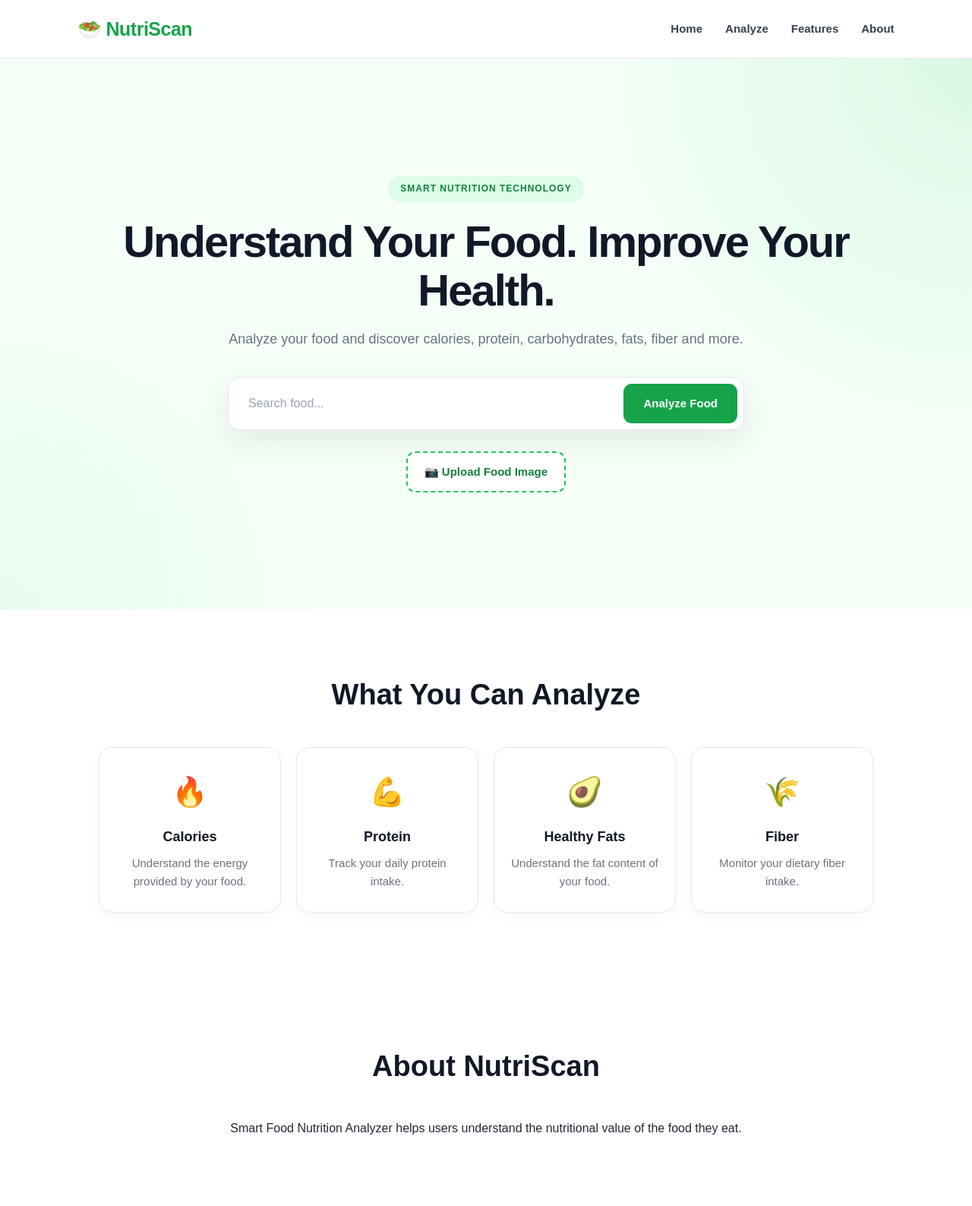
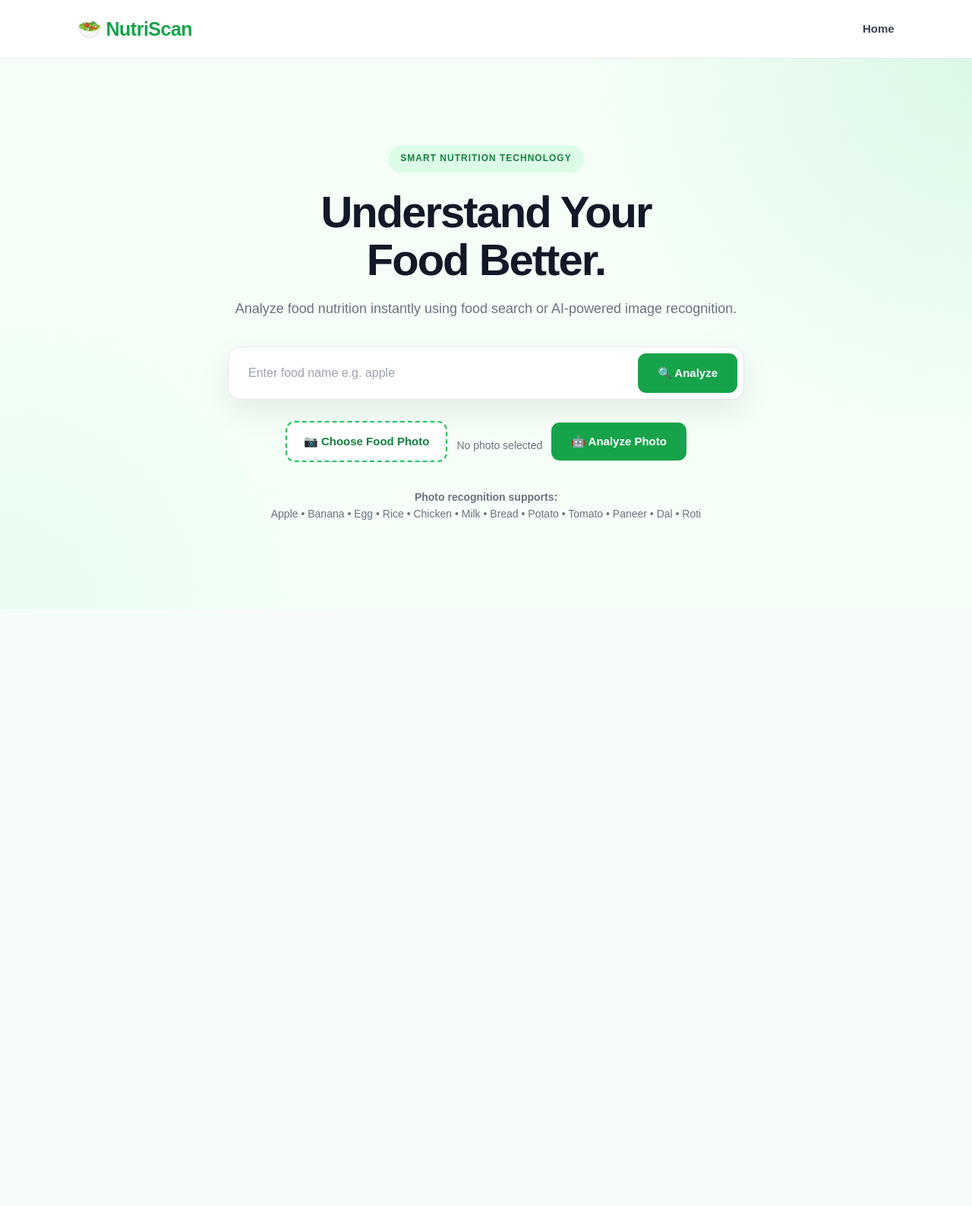
Before and after one commit to SatyamVerse/smart-food-nutrition-analyzer, a Flask app: page / in a window 1280 px wide. Shown: the whole page at 76% size. After the commit the page ends 802 px from the top, so only its background shows below. Run offline with Flask 3, Linux system fonts and the light colour scheme.

Commit message:
Refactor index.html for improved layout and features
Updated the title and improved the layout of the HTML structure. Enhanced the hero section and added functionality for file uploads.

```diff
--- a/templates/index.html
+++ b/templates/index.html
@@ -5,14 +5,17 @@
 
     <meta charset="UTF-8">
 
-    <meta name="viewport"
-          content="width=device-width, initial-scale=1.0">
+    <meta
+        name="viewport"
+        content="width=device-width, initial-scale=1.0"
+    >
 
-    <title>Smart Food Nutrition Analyzer</title>
+    <title>NutriScan - Smart Food Nutrition Analyzer</title>
 
-    <!-- Main CSS -->
-    <link rel="stylesheet"
-          href="{{ url_for('static', filename='css/style.css') }}">
+    <link
+        rel="stylesheet"
+        href="{{ url_for('static', filename='css/style.css') }}"
+    >
 
 </head>
 
@@ -20,37 +23,22 @@
 <body>
 
 
-    <!-- ========================================
+    <!-- =====================================================
          NAVBAR
-    ========================================= -->
+    ====================================================== -->
 
     <nav class="navbar">
-
-        <!-- Logo -->
 
         <div class="logo">
             🥗 NutriScan
         </div>
 
-
-        <!-- Navigation Links -->
-
         <ul class="nav-links">
 
             <li>
-                <a href="/">Home</a>
-            </li>
-
-            <li>
-                <a href="#analyze">Analyze</a>
-            </li>
-
-            <li>
-                <a href="#features">Features</a>
-            </li>
-
-            <li>
-                <a href="#about">About</a>
+                <a href="/">
+                    Home
+                </a>
             </li>
 
         </ul>
@@ -58,86 +46,148 @@
     </nav>
 
 
+    <!-- =====================================================
+         HERO
+    ====================================================== -->
 
-    <!-- =======================================
-         HERO SECTION
-    ======================================== -->
-
-    <section class="hero" id="analyze">
+    <section class="hero">
 
         <div class="hero-content">
 
 
-            <!-- Main Heading -->
-
             <h1>
-
-                Understand Your Food.
-
-                <span>
-                    Improve Your Health.
-                </span>
-
+                Understand Your
+                <br>
+                <span>Food Better.</span>
             </h1>
 
 
-            <!-- Description -->
-
             <p>
-
-                Analyze your food and discover
-                calories, protein, carbohydrates,
-                fats, fiber and more.
-
+                Analyze food nutrition instantly using
+                food search or AI-powered image recognition.
             </p>
 
 
-
-            <!-- ===============================
-                 FOOD SEARCH
-            ================================ -->
+            <!-- =================================================
+                 TEXT SEARCH
+            ================================================== -->
 
             <form
+                action="/analyze"
+                method="POST"
                 class="search-box"
-    action="/analyze"
-    method="POST">
+            >
 
                 <input
                     type="text"
                     name="food"
-        placeholder="Search food..."
-        required
+                    placeholder="Enter food name e.g. apple"
+                    autocomplete="off"
                 >
 
                 <button
                     type="submit"
-        class="analyze-btn">
-
-        Analyze Food
-
+                    class="analyze-btn"
+                >
+                    🔍 Analyze
                 </button>
 
             </form>
 
 
+            <!-- Error -->
 
-            <!-- ===============================
+            {% if error %}
+
+                <p
+                    style="
+                        color: #dc2626;
+                        margin-top: 15px;
+                        font-weight: 600;
+                    "
+                >
+                    {{ error }}
+                </p>
+
+            {% endif %}
+
+
+            <!-- =================================================
                  IMAGE UPLOAD
-            ================================ -->
+            ================================================== -->
 
             <div class="upload-section">
 
+
+                <form
+                    action="/upload"
+                    method="POST"
+                    enctype="multipart/form-data"
+                >
+
+
                     <label class="upload-btn">
 
-                    📷 Upload Food Image
+                        📷 Choose Food Photo
 
                         <input
                             type="file"
-                        accept="image/*"
-                        id="foodImage"
+                            name="food_image"
+                            accept="image/jpeg,image/png,image/webp"
+                            required
+                            onchange="showFileName(this)"
                         >
 
                     </label>
+
+
+                    <span
+                        id="file-name"
+                        style="
+                            display: block;
+                            margin-top: 10px;
+                            color: #6b7280;
+                            font-size: 14px;
+                        "
+                    >
+                        No photo selected
+                    </span>
+
+
+                    <button
+                        type="submit"
+                        class="analyze-btn"
+                    >
+                        🤖 Analyze Photo
+                    </button>
+
+
+                </form>
+
+            </div>
+
+
+            <!-- =================================================
+                 SUPPORTED FOODS
+            ================================================== -->
+
+            <div
+                style="
+                    margin-top: 35px;
+                    color: #6b7280;
+                    font-size: 14px;
+                "
+            >
+
+                <strong>
+                    Photo recognition supports:
+                </strong>
+
+                <br>
+
+                Apple • Banana • Egg • Rice • Chicken •
+                Milk • Bread • Potato • Tomato • Paneer •
+                Dal • Roti
 
             </div>
 
@@ -147,150 +197,33 @@
     </section>
 
 
+    <!-- =====================================================
+         JAVASCRIPT
+    ====================================================== -->
 
-        </div>
+    <script>
 
-    </section>
+        function showFileName(input) {
 
+            const fileName =
+                document.getElementById("file-name");
 
+            if (input.files.length > 0) {
 
-    <!-- =========================================
-         FEATURES SECTION
-    ========================================== -->
+                fileName.textContent =
+                    "Selected: " +
+                    input.files[0].name;
 
-    <section
-        class="features"
-        id="features">
+            } else {
 
+                fileName.textContent =
+                    "No photo selected";
 
-        <h2>
-            What You Can Analyze
-        </h2>
+            }
 
+        }
 
-
-        <div class="feature-container">
-
-
-            <!-- Calories -->
-
-            <div class="feature-card">
-
-                <div>
-                    🔥
-                </div>
-
-                <h3>
-                    Calories
-                </h3>
-
-                <p>
-
-                    Understand the energy
-                    provided by your food.
-
-                </p>
-
-            </div>
-
-
-
-            <!-- Protein -->
-
-            <div class="feature-card">
-
-                <div>
-                    💪
-                </div>
-
-                <h3>
-                    Protein
-                </h3>
-
-                <p>
-
-                    Track your daily
-                    protein intake.
-
-                </p>
-
-            </div>
-
-
-
-            <!-- Healthy Fats -->
-
-            <div class="feature-card">
-
-                <div>
-                    🥑
-                </div>
-
-                <h3>
-                    Healthy Fats
-                </h3>
-
-                <p>
-
-                    Understand the fat
-                    content of your food.
-
-                </p>
-
-            </div>
-
-
-
-            <!-- Fiber -->
-
-            <div class="feature-card">
-
-                <div>
-                    🌾
-                </div>
-
-                <h3>
-                    Fiber
-                </h3>
-
-                <p>
-
-                    Monitor your
-                    dietary fiber intake.
-
-                </p>
-
-            </div>
-
-
-        </div>
-
-    </section>
-
-
-
-    <!-- =========================================
-         ABOUT SECTION
-    ========================================== -->
-
-    <section
-        class="features"
-        id="about">
-
-        <h2>
-            About NutriScan
-        </h2>
-
-        <p>
-
-            Smart Food Nutrition Analyzer helps
-            users understand the nutritional value
-            of the food they eat.
-
-        </p>
-
-    </section>
-
+    </script>
 
 
 </body>
```
Lines whose indentation alone changed are shown as unchanged.
